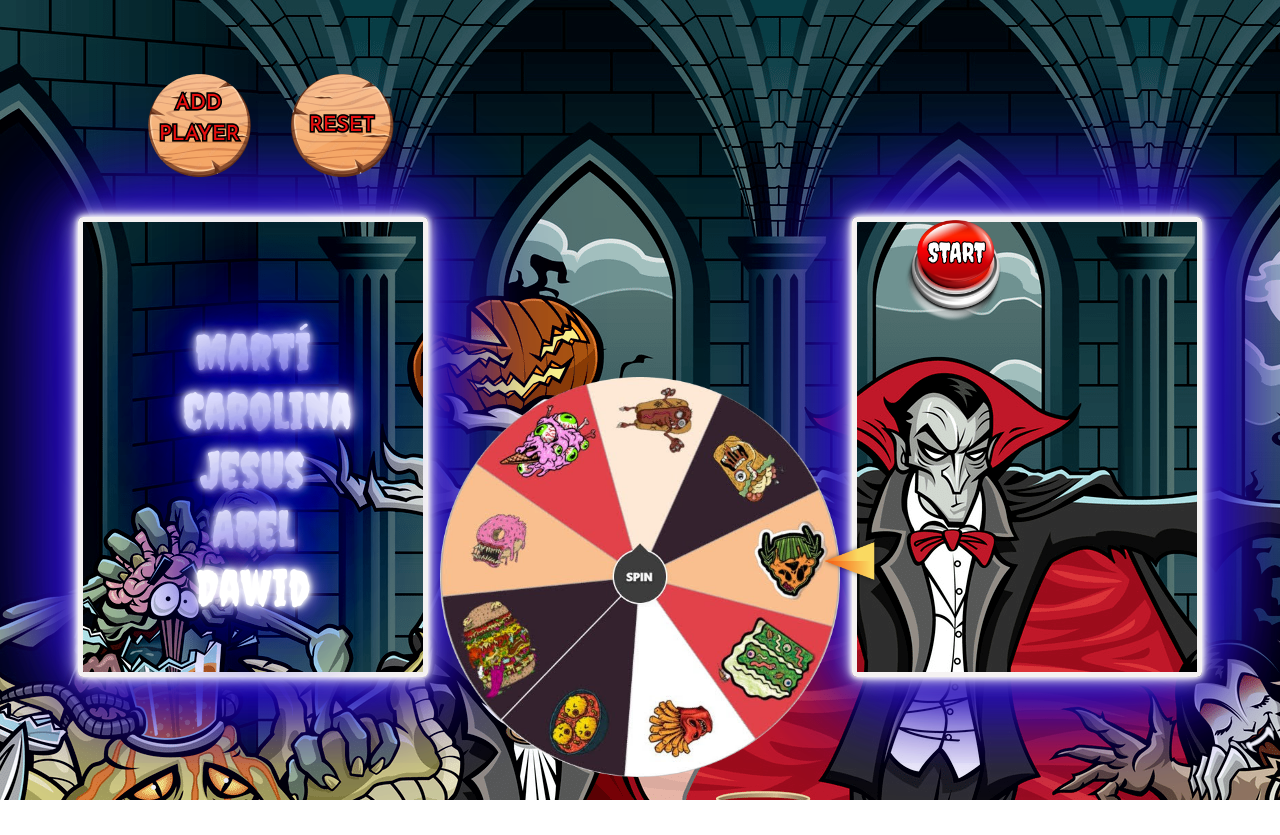
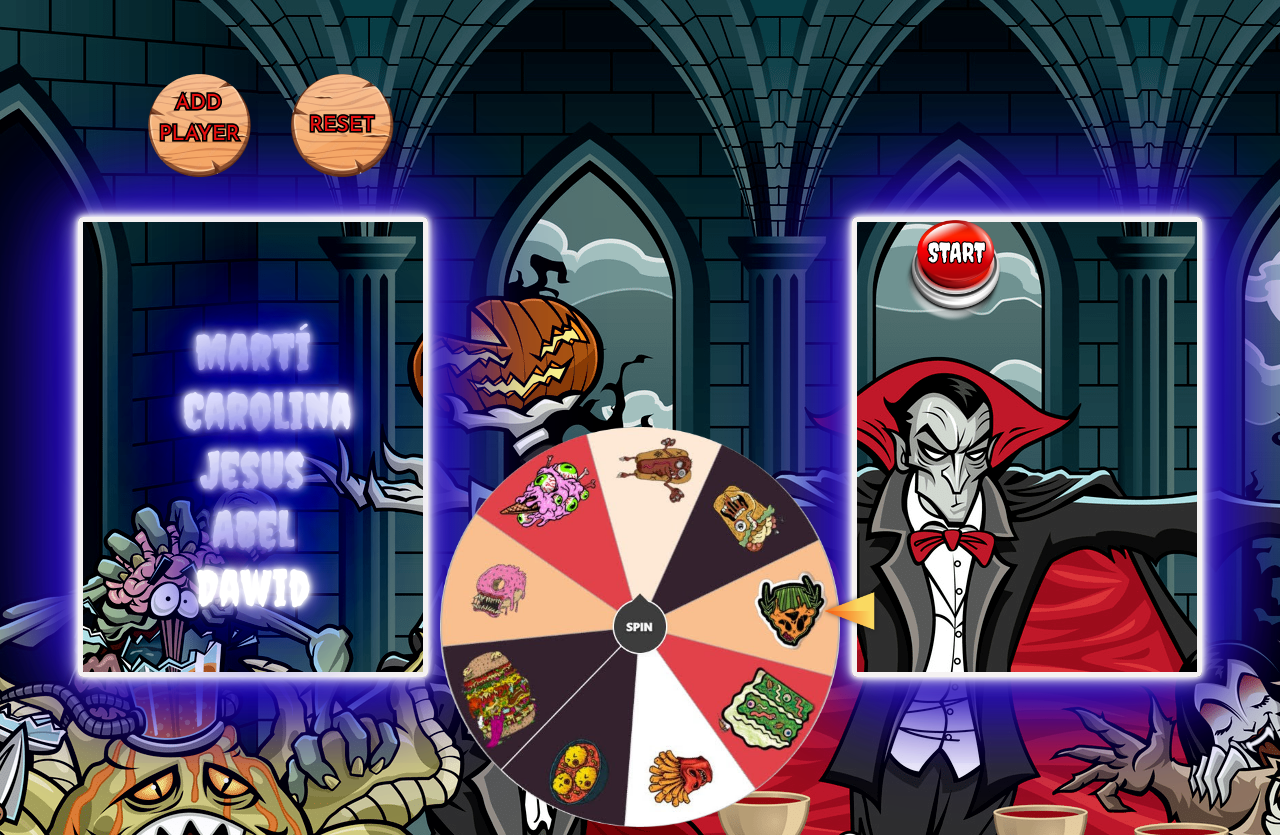
Before and after one commit to jesusod/dangerousfoodwheel, a plain HTML site: page rouleta.html in a window 1280 px wide. Before the commit the page ends 800 px from the top, so only its background shows below. Drawn offline with Linux system fonts and the light colour scheme.

Commit message:
stylo ruleta

```diff
--- a/assets/css/styleRoulette.css
+++ b/assets/css/styleRoulette.css
@@ -6,7 +6,7 @@
     height: 400px;
     margin: 0 auto;
     position: relative;
-	margin-top: 200px;
+	margin-top: 250px;
 
 }
 
```
Also changed, not shown: index .html (+1 -0 lines).
